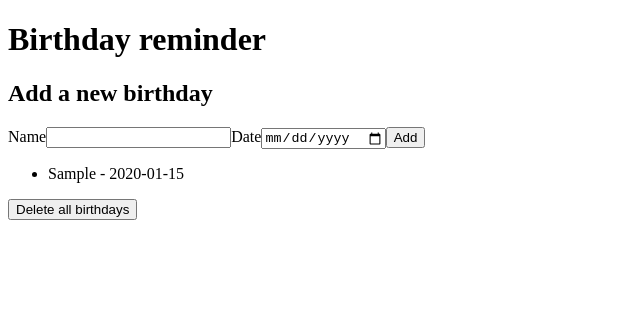
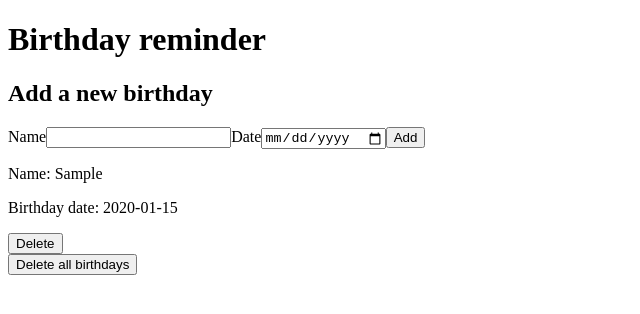
Before and after one commit to Ricaidito/birthday-reminder, a React (Vite) app: page / in a window 1280 px wide. Both pictures are taken after typing "Sample", "2020-01-15" into the empty fields and a click on the button "Add". Shown: the top 314 px of the page, without its empty margins (0-640 px from the left). Built offline with nearby package versions, Linux system fonts and the light colour scheme.

Commit message:
Added birthday deletion

```diff
--- a/src/App.tsx
+++ b/src/App.tsx
@@ -20,6 +20,14 @@ const App = () => {
     );
   };
 
+  const deleteBirthdaybyId = (birthdayId: string) => {
+    const newBirthdays = birthdays.filter(
+      birthday => birthday.id !== birthdayId
+    );
+    setBirthdays(newBirthdays);
+    localStorage.setItem("birthdays", JSON.stringify(newBirthdays));
+  };
+
   const deleteAllBirthdays = () => {
     setBirthdays([]);
     localStorage.setItem("birthdays", JSON.stringify([]));
@@ -29,7 +37,10 @@ const App = () => {
     <div>
       <h1>Birthday reminder</h1>
       <AddBirthday saveBirthday={saveBirthday} />
-      <BirthdayList birthdays={birthdays} />
+      <BirthdayList
+        birthdays={birthdays}
+        deleteBirthdaybyId={deleteBirthdaybyId}
+      />
       <button onClick={deleteAllBirthdays}>Delete all birthdays</button>
     </div>
   );
--- a/src/components/birthday-list/BirthdayList.tsx
+++ b/src/components/birthday-list/BirthdayList.tsx
@@ -2,20 +2,23 @@ import Birthday from "../../models/Birthday";
 
 interface BirthdayListProps {
   birthdays: Birthday[];
+  deleteBirthdaybyId: (birthdayId: string) => void;
 }
 
-const BirthdayList = ({ birthdays }: BirthdayListProps) => {
-  if (birthdays.length === 0) return <p>No birthdays to display</p>;
+const BirthdayList = ({ birthdays, deleteBirthdaybyId }: BirthdayListProps) => {
+  if (birthdays.length === 0) return <p>No birthdays to display.</p>;
 
   return (
     <div>
-      <ul>
-        {birthdays.map(birthday => (
-          <li key={birthday.id}>
-            {birthday.personName} - {birthday.date}
-          </li>
-        ))}
-      </ul>
+      {birthdays.map(birthday => (
+        <div key={birthday.id}>
+          <p>Name: {birthday.personName}</p>
+          <p>Birthday date: {birthday.date}</p>
+          <button onClick={() => deleteBirthdaybyId(birthday.id)}>
+            Delete
+          </button>
+        </div>
+      ))}
     </div>
   );
 };
```
